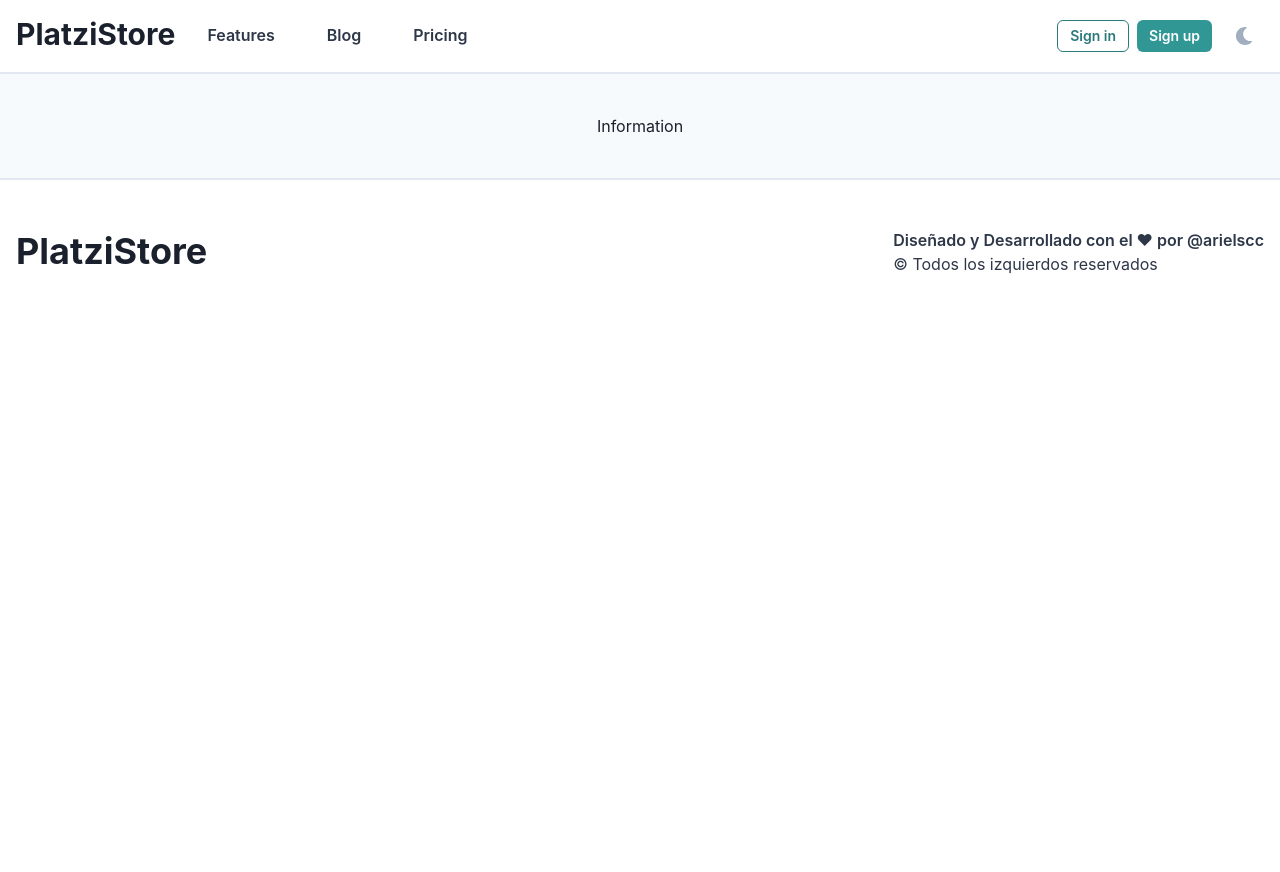
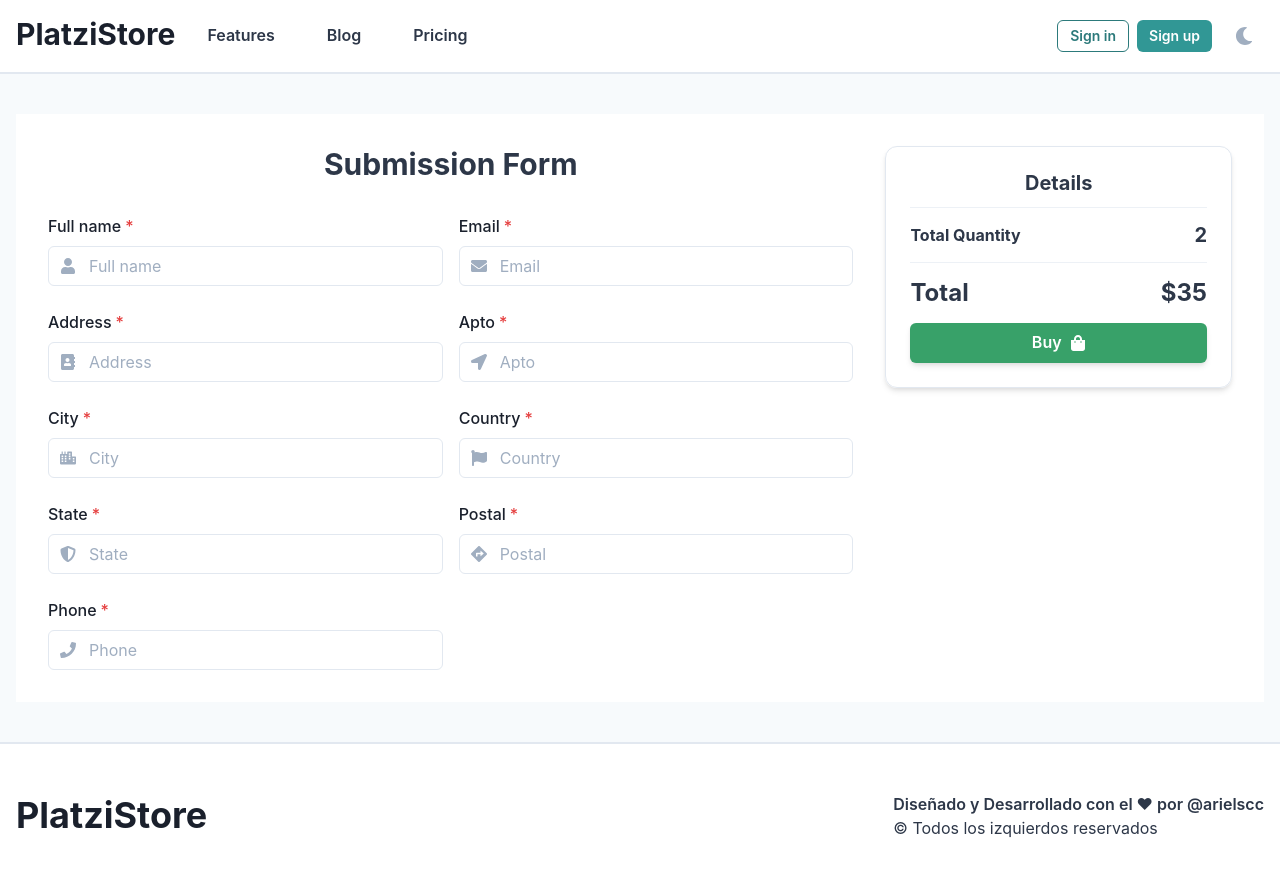
Before and after one commit to arielscc/TiendaOnline, a React app: page /checkout/information in a window 1280 px wide. Shown: the top 872 px of the page. Before the commit the page ends 800 px from the top, so only its background shows below. Built offline with nearby package versions, Linux system fonts and the light colour scheme.

Commit message:
Estilos de Information, Payment

```diff
--- a/src/pages/Information.js
+++ b/src/pages/Information.js
@@ -1,10 +1,176 @@
 import React from 'react';
-import { Text } from '@chakra-ui/react';
+import {
+  FormControl,
+  FormLabel,
+  HStack,
+  Input,
+  InputLeftElement,
+  InputGroup,
+  SimpleGrid,
+  VStack,
+  Divider,
+  Button,
+  Text,
+  Heading,
+} from '@chakra-ui/react';
+import {
+  FaCity,
+  FaUser,
+  FaEnvelope,
+  FaAddressBook,
+  FaLocationArrow,
+  FaFlag,
+  FaShieldAlt,
+  FaDirections,
+  FaPhone,
+  FaShoppingBag,
+} from 'react-icons/fa';
+import useStylesDark from '../utils/darkmode';
 
-const Information = () => (
-  <div>
-    <Text>Information</Text>
-  </div>
-);
+const Information = () => {
+  const { bg, textColor } = useStylesDark();
+  return (
+    <>
+      <HStack as="form" w="7xl" bg={bg} p="8" spacing="8">
+        <VStack w="70%">
+          <Heading size="lg" color={textColor} mb="4">
+            Submission Form
+          </Heading>
+          <SimpleGrid columns="2" spacing="4" w="full">
+            <FormControl id="full-name" mt="2" isRequired>
+              <FormLabel>Full name</FormLabel>
+              <InputGroup>
+                <InputLeftElement pointerEvents="none" color="gray.400">
+                  <FaUser />
+                </InputLeftElement>
+                <Input placeholder="Full name" type="text" autoComplete="off" />
+              </InputGroup>
+            </FormControl>
+
+            <FormControl id="email" mt="2" isRequired>
+              <FormLabel>Email</FormLabel>
+              <InputGroup>
+                <InputLeftElement pointerEvents="none" color="gray.400">
+                  <FaEnvelope />
+                </InputLeftElement>
+                <Input placeholder="Email" type="email" autoComplete="off" />
+              </InputGroup>
+            </FormControl>
+
+            <FormControl id="adreess" mt="2" isRequired>
+              <FormLabel>Address</FormLabel>
+              <InputGroup>
+                <InputLeftElement pointerEvents="none" color="gray.400">
+                  <FaAddressBook />
+                </InputLeftElement>
+                <Input placeholder="Address" />
+              </InputGroup>
+            </FormControl>
+
+            <FormControl id="apto" mt="2" isRequired>
+              <FormLabel>Apto</FormLabel>
+              <InputGroup>
+                <InputLeftElement pointerEvents="none" color="gray.400">
+                  <FaLocationArrow />
+                </InputLeftElement>
+                <Input placeholder="Apto" />
+              </InputGroup>
+            </FormControl>
+
+            <FormControl id="city" mt="2" isRequired>
+              <FormLabel>City</FormLabel>
+              <InputGroup>
+                <InputLeftElement pointerEvents="none" color="gray.400">
+                  <FaCity />
+                </InputLeftElement>
+                <Input placeholder="City" />
+              </InputGroup>
+            </FormControl>
+
+            <FormControl id="country" mt="2" isRequired>
+              <FormLabel>Country</FormLabel>
+              <InputGroup>
+                <InputLeftElement pointerEvents="none" color="gray.400">
+                  <FaFlag />
+                </InputLeftElement>
+                <Input placeholder="Country" />
+              </InputGroup>
+            </FormControl>
+
+            <FormControl id="state" mt="2" isRequired>
+              <FormLabel>State</FormLabel>
+              <InputGroup>
+                <InputLeftElement pointerEvents="none" color="gray.400">
+                  <FaShieldAlt />
+                </InputLeftElement>
+                <Input placeholder="State" />
+              </InputGroup>
+            </FormControl>
+
+            <FormControl id="postal" mt="2" isRequired>
+              <FormLabel>Postal</FormLabel>
+              <InputGroup>
+                <InputLeftElement pointerEvents="none" color="gray.400">
+                  <FaDirections />
+                </InputLeftElement>
+                <Input placeholder="Postal" />
+              </InputGroup>
+            </FormControl>
+
+            <FormControl id="phone" mt="2" isRequired>
+              <FormLabel>Phone</FormLabel>
+              <InputGroup>
+                <InputLeftElement pointerEvents="none" color="gray.400">
+                  <FaPhone />
+                </InputLeftElement>
+                <Input placeholder="Phone" />
+              </InputGroup>
+            </FormControl>
+          </SimpleGrid>
+        </VStack>
+        <VStack
+          alignSelf="flex-start"
+          p="6"
+          spacing="3"
+          w={['full', 'full', '30%']}
+          border="1px"
+          borderColor="gray.200"
+          rounded="xl"
+          boxShadow="md"
+          color={textColor}
+        >
+          <Heading as="h3" fontSize="xl">
+            Details
+          </Heading>
+          <Divider />
+          <HStack justify="space-between" w="full" fontWeight="bold">
+            <Text>Total Quantity</Text>
+            <Text fontSize="xl"> 2</Text>
+          </HStack>
+          <Divider />
+          <HStack
+            justify="space-between"
+            w="full"
+            fontWeight="bold"
+            fontSize="2xl"
+          >
+            <Text>Total</Text>
+            <Text>$35</Text>
+          </HStack>
+          <Button
+            rightIcon={<FaShoppingBag />}
+            variant="solid"
+            colorScheme="green"
+            shadow="md"
+            w="full"
+            type="submit"
+          >
+            Buy
+          </Button>
+        </VStack>
+      </HStack>
+    </>
+  );
+};
 
 export default Information;
--- a/src/pages/Payment.js
+++ b/src/pages/Payment.js
@@ -1,10 +1,49 @@
 import React from 'react';
-import { Text } from '@chakra-ui/react';
+import {
+  Text,
+  Heading,
+  HStack,
+  VStack,
+  Divider,
+  Box,
+  Button,
+} from '@chakra-ui/react';
+import { FaPaypal } from 'react-icons/fa';
+import useStylesDark from '../utils/darkmode';
 
-const Payment = () => (
-  <div>
-    <Text>Payment</Text>
-  </div>
-);
+const Payment = () => {
+  const { bg } = useStylesDark();
+  return (
+    <>
+      <Box w="7xl" bg={bg} p="8" spacing="8">
+        <VStack maxW="xs" m="auto">
+          <Heading as="h3" fontSize="xl">
+            Details
+          </Heading>
+          <Divider />
+          <HStack
+            justify="space-between"
+            w="full"
+            fontWeight="bold"
+            fontSize="2xl"
+          >
+            <Text>Total</Text>
+            <Text>$35</Text>
+          </HStack>
+          <Button
+            rightIcon={<FaPaypal />}
+            variant="solid"
+            colorScheme="green"
+            shadow="md"
+            w="full"
+            type="submit"
+          >
+            Buy
+          </Button>
+        </VStack>
+      </Box>
+    </>
+  );
+};
 
 export default Payment;
```
Also changed, not shown: 1 other file (tests, documents, lock files or other folders).
